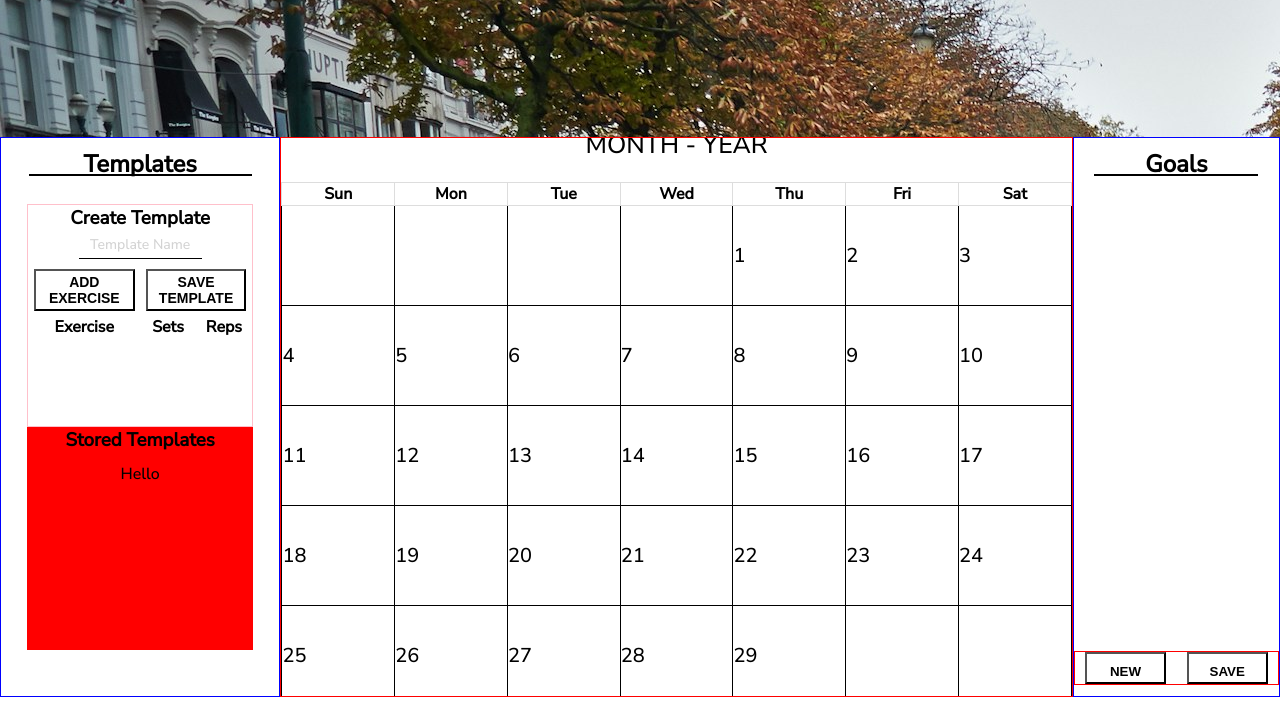
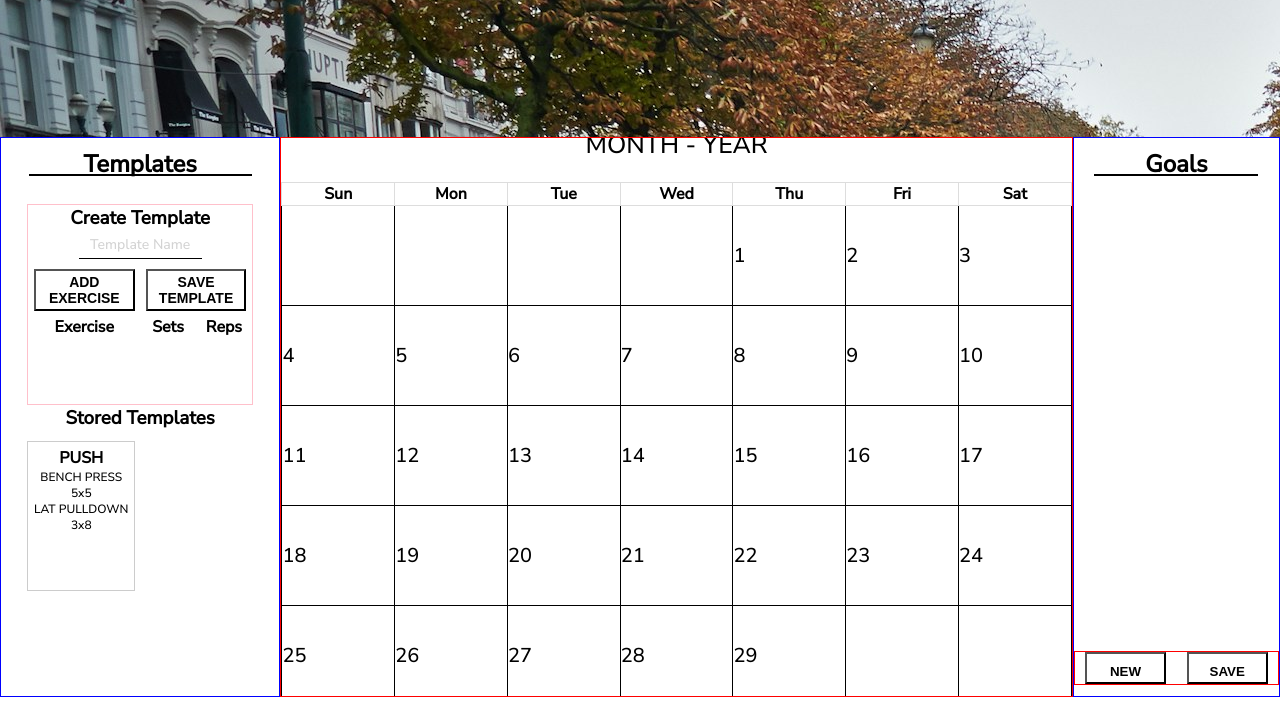
Before and after one commit to bnquon/FitFolio, a plain HTML site: page weights.html in a window 1280 px wide. Shown: the part 83-800 px from the top of the page. Drawn offline with Linux system fonts and the light colour scheme; no server answers.

Commit message:
Formatting grid items for the stored templates

```diff
--- a/style.css
+++ b/style.css
@@ -667,8 +667,8 @@
     border: 1px solid pink;
     width: 90%;
     left: 5%;
-    height: 50%;
-    max-height: 50%;
+    height: 45%;
+    max-height: 45%;
     overflow: auto;
 }
 
@@ -697,14 +697,42 @@
 }
 
 .weight-page #content-container #template-container .storeTemplate {
-    background-color: red;
     position: relative;
     text-align: center;
     width: 90%;
     left: 5%;
-    height: 50%;
-    max-height: 50%;
+    height: 55%;
+    max-height: 55%;
     overflow: auto;
+}
+
+.weight-page #content-container #template-container .storeTemplate #templates {
+    display: grid;
+    grid-template-columns: repeat(2, 1fr);
+    gap: 10px;
+    overflow: auto;
+}
+
+.grid-item {
+    position: relative;
+    display: flex;
+    flex-direction: column;
+    align-items: center;
+    border: 1px solid #ccc;
+    height: 150px;
+    overflow: auto;
+    padding-top: 5px;
+ }
+
+.grid-item #grid-item-title {
+    background-color: white;
+    position: relative;
+}
+
+.grid-item .grid-content {
+    position: relative;
+    font-size: 12px;
+    font-weight: 100;
 }
 
 .weight-page #content-container #templateContentContainer #templateBtnContainer {
--- a/weights.html
+++ b/weights.html
@@ -58,7 +58,14 @@
                             <h3>Stored Templates</h3>
                         </div>
                         <div id="templates">
-                            Hello
+                            <div class="grid-item">
+                                <h4 id="grid-item-title">PUSH</h4>
+                                <div class="grid-content">
+                                    BENCH PRESS 5x5 <br>
+                                    LAT PULLDOWN 3x8 <br>
+                                </div>
+                            </div>
+
                         </div>
                     </div>
 
--- a/weights.js
+++ b/weights.js
@@ -324,3 +324,17 @@ function applyGoalCellStyle(cell) {
     cell.style.marginTop = '15px';
     cell.style.marginLeft = '10px';
 }
+
+const gridContainer = document.getElementById('templates');
+
+function addElementToGrid(content) {
+   const newElement = document.createElement('div');
+   newElement.classList.add('grid-item');
+   newElement.textContent = content;
+
+   gridContainer.appendChild(newElement);
+}
+
+// Example usage:
+// addElementToGrid('Item 1');
+// addElementToGrid('Item 2');
```
